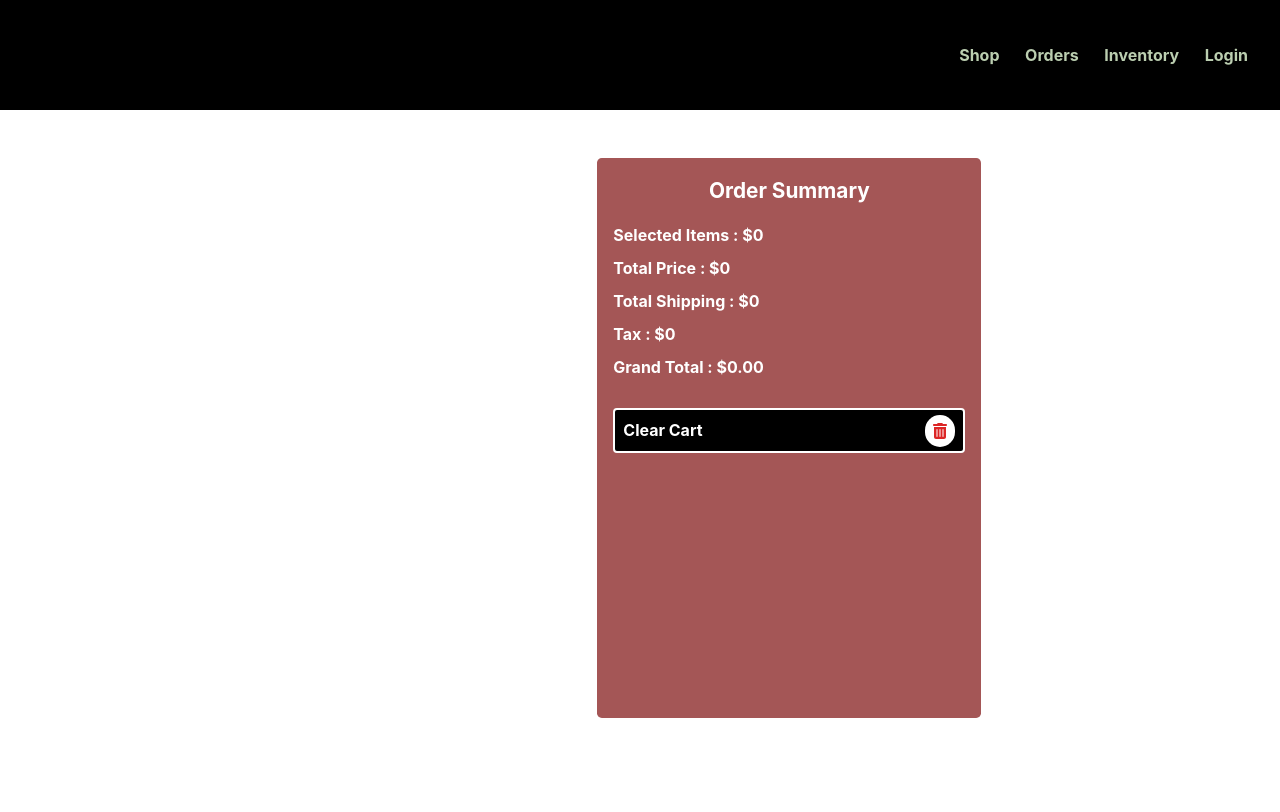
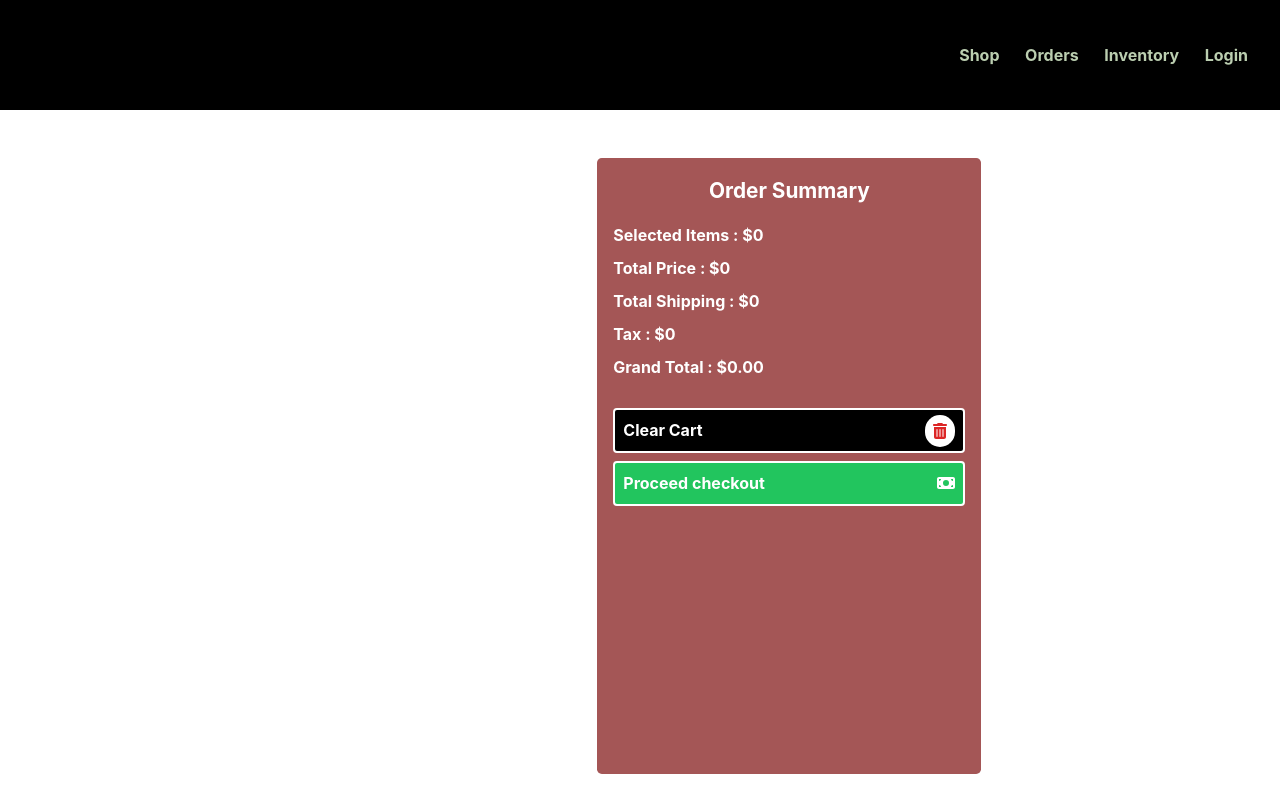
Before and after one commit to Armanahmed12/Emajon-website, a React (Create React App) app: page /orders in a window 1280 px wide. Shown: the top 812 px of the page. Built offline with nearby package versions, Linux system fonts and the light colour scheme.

Commit message:
order section is complete

```diff
--- a/src/components/Cart/Cart.jsx
+++ b/src/components/Cart/Cart.jsx
@@ -1,42 +1,41 @@
-import React from 'react';
-import './Cart.css';
-import { FontAwesomeIcon } from '@fortawesome/react-fontawesome';
-import { faTrashAlt } from '@fortawesome/free-solid-svg-icons';
+import React from "react";
+import "./Cart.css";
+import { FontAwesomeIcon } from "@fortawesome/react-fontawesome";
+import { faTrashAlt } from "@fortawesome/free-solid-svg-icons";
+import { Link } from "react-router-dom";
 
-const Cart = ({cart,clearCart}) => {
-
-     console.log(cart);
+const Cart = ({ cart, clearCart, children }) => {
   let shipping = 0;
   let totalProducts = 0;
   let price = 0;
 
-
-        for(const product of cart){
-
-            shipping = shipping + (product.shipping * product.quantity);
+  for (const product of cart) {
+    shipping = shipping + product.shipping * product.quantity;
     totalProducts = totalProducts + product.quantity;
-            price = price + (product.price * product.quantity);
-
-        };
-
-
+    price = price + product.price * product.quantity;
+  }
 
   const grandTotal = shipping + price + (price / 100) * 7;
 
   return (
-        <div style={{lineHeight:'33px'}}>
-            <h4 style={{textAlign:'center',fontSize:'1.3rem'}}>Order Summary</h4>
-            <p className='mt-3'>Selected Items : ${totalProducts}</p>
+    <div style={{ lineHeight: "33px" }}>
+      <h4 style={{ textAlign: "center", fontSize: "1.3rem" }}>Order Summary</h4>
+      <p className="mt-3">Selected Items : ${totalProducts}</p>
       <p>Total Price : ${price}</p>
       <p>Total Shipping : ${shipping}</p>
       <p>Tax : ${parseInt((price / 100) * 7)}</p>
       <p>Grand Total : ${grandTotal.toFixed(2)}</p>
-            <button onClick={clearCart} className='border-2 rounded border-solid border-white bg-black flex w-full justify-between p-1 px-2 mt-6 items-center'>
-
-            <span className=''>Clear Cart</span>
-            <FontAwesomeIcon className='text-1xl text-red-600 bg-white p-2 rounded-full' icon={faTrashAlt} />
-
+      <button
+        onClick={clearCart}
+        className="border-2 rounded border-solid border-white bg-black flex w-full justify-between p-1 px-2 mt-6 items-center"
+      >
+        <span className="">Clear Cart</span>
+        <FontAwesomeIcon
+          className="text-1xl text-red-600 bg-white p-2 rounded-full"
+          icon={faTrashAlt}
+        />
       </button>
+      {children}
     </div>
   );
 };
--- /dev/null
+++ b/src/components/Checkout/Checkout.jsx
@@ -0,0 +1,11 @@
+import React from 'react';
+
+const Checkout = () => {
+    return (
+        <div>
+           <h3>CheckOut for your Orders Please!!!</h3>
+        </div>
+    );
+};
+
+export default Checkout;
--- a/src/components/Orders/Orders.jsx
+++ b/src/components/Orders/Orders.jsx
@@ -1,57 +1,60 @@
-import React, { useEffect, useState } from 'react';
-import Cart from '../Cart/Cart';
-import { getStoredProducts } from '../../utilities/fakedb';
-import { useLoaderData } from 'react-router-dom';
-import ProductReview from '../ProductReview/ProductReview'
-
+import React, { useEffect, useState } from "react";
+import Cart from "../Cart/Cart";
+import { getStoredProducts } from "../../utilities/fakedb";
+import { Link, useLoaderData } from "react-router-dom";
+import ProductReview from "../ProductReview/ProductReview";
+import { FontAwesomeIcon } from '@fortawesome/react-fontawesome';
+import { faMoneyBill } from '@fortawesome/free-solid-svg-icons';
 
 const Orders = () => {
-
   let [cartProducts, setCartProducts] = useState([]);
   const products = useLoaderData();
-    useEffect(()=>{
-
+  useEffect(() => {
     let selectedProducts = getStoredProducts(products);
     setCartProducts(selectedProducts);
+  }, [products]);
 
-    },[products]);
- console.log(products);
   // Delete selected Item after getting them from localStorage through clicking on the trashIcon.
   let deleteSelectedItem = (id) => {
-
-         let allSelectedProductsId = JSON.parse(localStorage.getItem('shoppingCart'));
+    let allSelectedProductsId = JSON.parse(
+      localStorage.getItem("shoppingCart")
+    );
     delete allSelectedProductsId[id];
-         localStorage.setItem('shoppingCart', JSON.stringify(allSelectedProductsId));
+    localStorage.setItem("shoppingCart", JSON.stringify(allSelectedProductsId));
     let selectedProducts = getStoredProducts(products);
     setCartProducts(selectedProducts);
-
-    }
+  };
   // clear all products from the cart.
-function clearCart(){
-
+  function clearCart() {
     setCartProducts([]);
-    localStorage.removeItem('shoppingCart');
-
+    localStorage.removeItem("shoppingCart");
   }
 
   return (
-        <div className='justify-evenly my-12 flex'>
-
-
+    <div className="justify-evenly my-12 flex">
       <div>
-
-                 {
-                     cartProducts.map(product => <ProductReview deleteSelectedItem={deleteSelectedItem} key={product.id} product={product}></ProductReview> )
-                 }
-
+        {cartProducts.map((product) => (
+          <ProductReview
+            deleteSelectedItem={deleteSelectedItem}
+            key={product.id}
+            product={product}
+          ></ProductReview>
+        ))}
       </div>
 
-             <div style={{width: '30%'}} className='cart-container'>
+      <div style={{ width: "30%" }} className="cart-container">
+        <Cart cart={cartProducts} clearCart={clearCart}>
 
-                   <Cart cart={cartProducts} clearCart={clearCart}></Cart>
-
+     <span className="border-2 rounded border-solid border-white bg-green-500 flex w-full justify-between p-1 px-2 mt-2 items-center">
+      Proceed checkout
+       <Link to={'/checkout'}>
+         <button>
+          <FontAwesomeIcon icon={faMoneyBill}/>
+         </button>
+       </Link>
+     </span>
+        </Cart>
       </div>
-
     </div>
   );
 };
--- a/src/components/Shop/Shop.css
+++ b/src/components/Shop/Shop.css
@@ -23,7 +23,7 @@
     background: #a45656;
     color:white;
     width: 100%;
-    height: 70vh;
+    height: 77vh;
     padding: 1rem;
     border-radius: 0.3rem;
     font-weight: bold;
--- a/src/components/Shop/Shop.js
+++ b/src/components/Shop/Shop.js
@@ -3,6 +3,10 @@ import './Shop.css';
 import Product from '../Product/Product';
 import Cart from '../Cart/Cart';
 import { getStoredProducts, storeToDB } from '../../utilities/fakedb';
+import { Link } from 'react-router-dom';
+import { FontAwesomeIcon } from '@fortawesome/react-fontawesome';
+import { faArrowRight } from '@fortawesome/free-solid-svg-icons';
+
 
 const Shop = () => {
 
@@ -52,7 +56,16 @@ useEffect(()=>{
                }
            </div>
            <div className='cart-container'>
-               <Cart cart={cart} clearCart={clearCart}></Cart>
+               <Cart cart={cart} clearCart={clearCart}>
+
+                 <span className="border-2 rounded border-solid border-white bg-blue-500 flex w-full justify-between p-1 px-2 mt-2 items-center"> Review Order...  <Link to={'/orders'}>
+                   <button >
+                   <FontAwesomeIcon icon={faArrowRight}/></button>
+                  </Link>
+                </span>
+
+
+               </Cart>
            </div>
         </div>
     );
```
Also changed, not shown: src/index.js (+7 -0 lines). Lines whose indentation alone changed are shown as unchanged.
